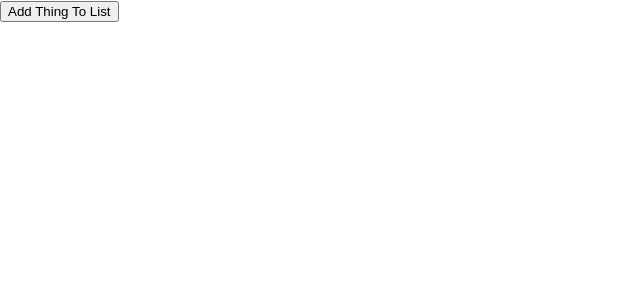
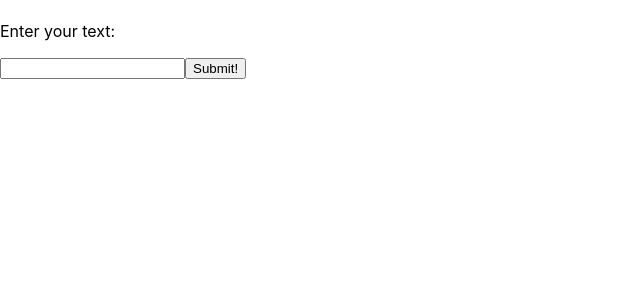
Before and after one commit to Rebellia/LearningReact, a React (Create React App) app in the folder frontend/: page / in a window 1280 px wide. Shown: the top 300 px of the page, without its empty margins (0-640 px from the left). Built offline with nearby package versions, Linux system fonts and the light colour scheme.

Commit message:
change text after button is clicked

```diff
--- a/frontend/src/index.js
+++ b/frontend/src/index.js
@@ -1,85 +1,38 @@
 import React from 'react';
 import ReactDOM from 'react-dom';
 import './index.css';
-import App from './App';
-import reportWebVitals from './reportWebVitals';
 
-/*
-function makeList() {
-  var myText = <p>"I've been added to a list"</p>
-  document.body.appendChild(myText);
-}
-
-const myelement = (
-  <button onClick={makeList}>
-    Add an item!
-  </button>
-)
-*/
-
-class ItemList extends React.Component {
-  state = {
-    items:[]
+class MyForm extends React.Component{
+  constructor() {
+    super();
+    this.state = {
+      inputText: '', //Text inside the input box
+      headerState: '', //Text of the header
+    };
   }
 
-  addThingToList = () => {
-    const strList = this.state.items;
-    strList.push(`I've been added to a list ${Math.random()}`);
-    this.setState({items: strList});
-    console.log('addThingToList', this.state.items);
+  changeText = (event) => {
+    this.setState({inputText: event.target.value}); //Grabs the text of the input box
   }
 
-  renderItems = () => (
-    this.state.items.map(itm =>
-      <Item text={itm} />
-    )
-  );
 
-  render = () => (
-    <div>
-      <button onClick={this.addThingToList}>Add Thing To List</button>
-      {/*this.state.items.map(itm => <p key={itm}>{itm}</p>)*/}
-      {this.renderItems()}
-    </div>
-  )
+  buttonChangeText = (event) => {
+    event.preventDefault(); //Stops page from refreshing after clicking the button
+    this.setState({headerState: this.state.inputText}); //Sets the text of the header
+  }
+
+  render() {
+    return(
+      <form>
+        <h1>{this.state.headerState}</h1>
+        <p>Enter your text: </p>
+        <input onChange={this.changeText}/>
+        <button onClick={this.buttonChangeText}>Submit!</button>
+      </form>
+    );
+  }
 
 }
 
-class Item extends React.Component {
-  state = {
-    color: 'green'
-  }
 
-  changeColor = () => {
-    console.log('changeColor')
-    if (this.state.color === 'green') {
-      this.setState({color: 'blue'});
-    } else {
-      this.setState({color: 'green'})
-    }
-  }
-
-  render = () => (
-    <div style={{background: this.state.color}} onClick={this.changeColor}>
-      {this.props.text}
-    </div>
-  )
-}
-
-/* ReactDOM.render(
-  <React.StrictMode>
-    <App />
-  </React.StrictMode>,
-  document.getElementById('root')
-); */
-
-ReactDOM.render(
-  <React.StrictMode>
-    <ItemList />
-  </React.StrictMode>,
-document.getElementById('root'));
-
-// If you want to start measuring performance in your app, pass a function
-// to log results (for example: reportWebVitals(console.log))
-// or send to an analytics endpoint. Learn more: https://bit.ly/CRA-vitals
-reportWebVitals();
+ReactDOM.render(<MyForm/>, document.getElementById('root'));
```
